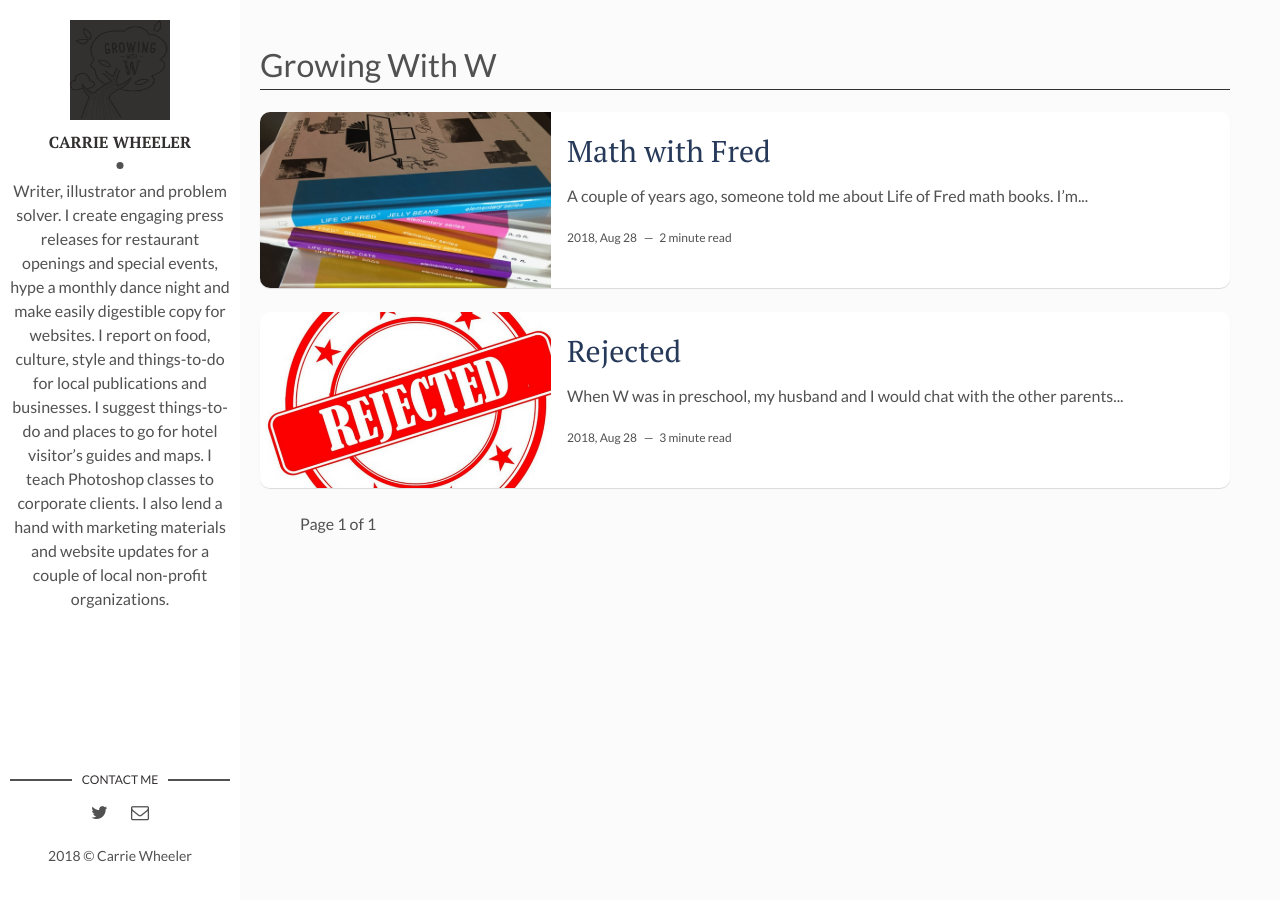
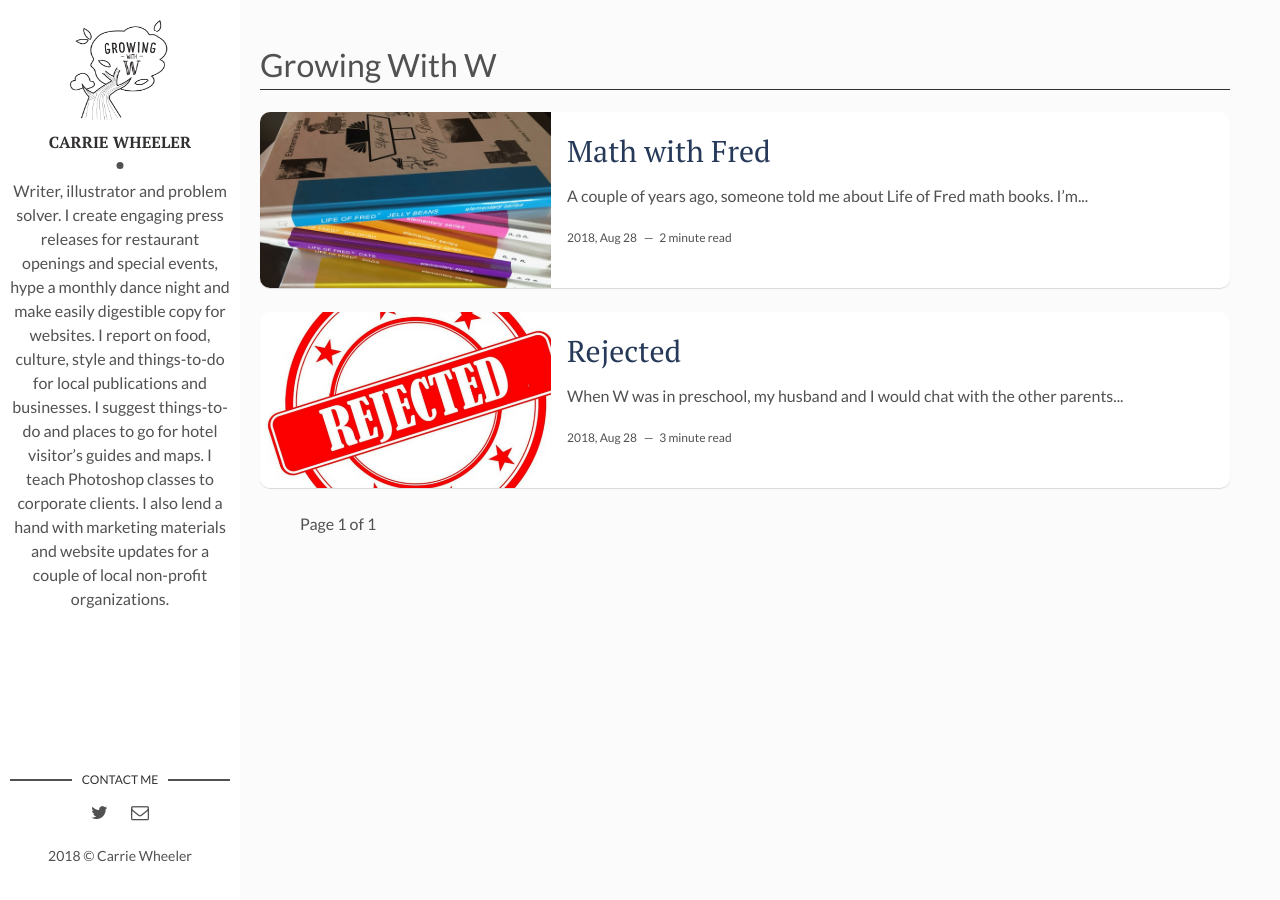
Before and after one commit to crackinggood/gww, a Jekyll site: the page built from index.html, in a window 1280 px wide. Built offline with Jekyll 4.4.1, drawn with Linux system fonts in a browser that asks for light colours; the list of posts is cut into pages by our own code.

Commit message:
image background color

```diff
--- a/assets/css/main.css
+++ b/assets/css/main.css
@@ -788,8 +788,7 @@ table tfoot td {
     width: 100px;
     height: 100px;
     margin: 0 auto 10px;
-    overflow: hidden;
-    background-color: #333030; }
+    overflow: hidden; }
   .about img {
     width: 100%;
     height: 100%;
--- a/assets/css/scss/parts/_home-page.scss
+++ b/assets/css/scss/parts/_home-page.scss
@@ -20,7 +20,7 @@
     margin: 0 auto 10px;
     // border-radius: 100%;
     overflow: hidden;
-    background-color: $dark;
+    // background-color: $dark;
   }
   img {
     width: 100%;
```
